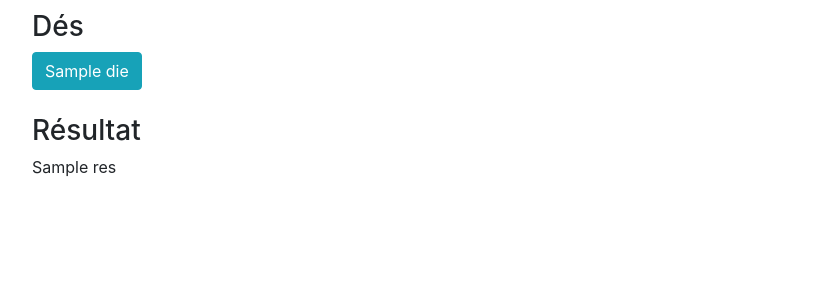
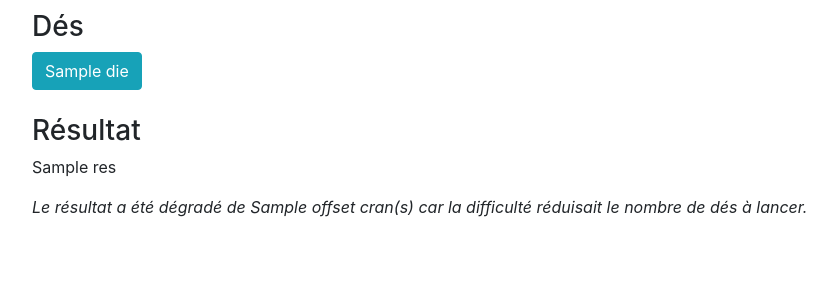
Before and after one commit to philippe-lemaire/spire_django, a Django app: template roller/templates/roller/roller.html in a window 1280 px wide. Shown: the part 481-781 px from the top of the page, without its empty margins (53-889 px from the left). Run offline with Django 4.2, Linux system fonts and the light colour scheme; tables that the repository leaves empty hold one stand-in row (values such as "Sample post"); the template is opened without the code that fills it: values that come from a table or form of the project are taken from there, most other values are stand-ins (such as "Sample title", 1, 10 or a date in 2020); some libraries are stand-ins or nearby versions.

Commit message:
fixed result offset based on difficulty and dice rolled

```diff
--- a/roller/game_logic.py
+++ b/roller/game_logic.py
@@ -4,13 +4,11 @@ import random
 def roll(dice, difficulty=0):
     """Rolls a dice number of d10s, keeps the best one, and returns the dice pool for display and the text result."""
     offset = 0
-    reduction = False
     dice -= difficulty
 
     if dice < 1:
+        offset = 1 - dice
         dice = 1
-        offset = 2
-        reduction = True
 
     pool = [random.randint(1, 10) for die in range(dice)]
     best = max(pool)
@@ -41,4 +39,4 @@ def roll(dice, difficulty=0):
 
     res = result_ranges[max(idx, 0)]
 
-    return pool, res, best, reduction
+    return pool, res, best, offset
--- a/roller/templates/roller/roller.html
+++ b/roller/templates/roller/roller.html
@@ -35,8 +35,8 @@
 <h3>Résultat</h3>
 <p>{{res}}</p>
 
-{% if reduction %}
-<p><em>Le résultat a été dégradé de deux crans car la difficulté réduisait le nombre de dés à lancer.</em></p>
+{% if offset %}
+<p><em>Le résultat a été dégradé de {{offset}} cran(s) car la difficulté réduisait le nombre de dés à lancer.</em></p>
 {% endif %}
 
 {% endif %}
--- a/roller/views.py
+++ b/roller/views.py
@@ -22,14 +22,14 @@ def index(request):
             difficulty = form.cleaned_data["difficulty"]
             dice = 1 + sum((skill, domain, mastery, equipment))
             # call the game logic function
-            pool, res, best, reduction = roll(dice, difficulty)
+            pool, res, best, offset = roll(dice, difficulty)
             # build the context
             context = {
                 "form": form,
                 "pool": pool,
                 "res": res,
                 "best": best,
-                "reduction": reduction,
+                "offset": offset,
             }
 
     else:
```
